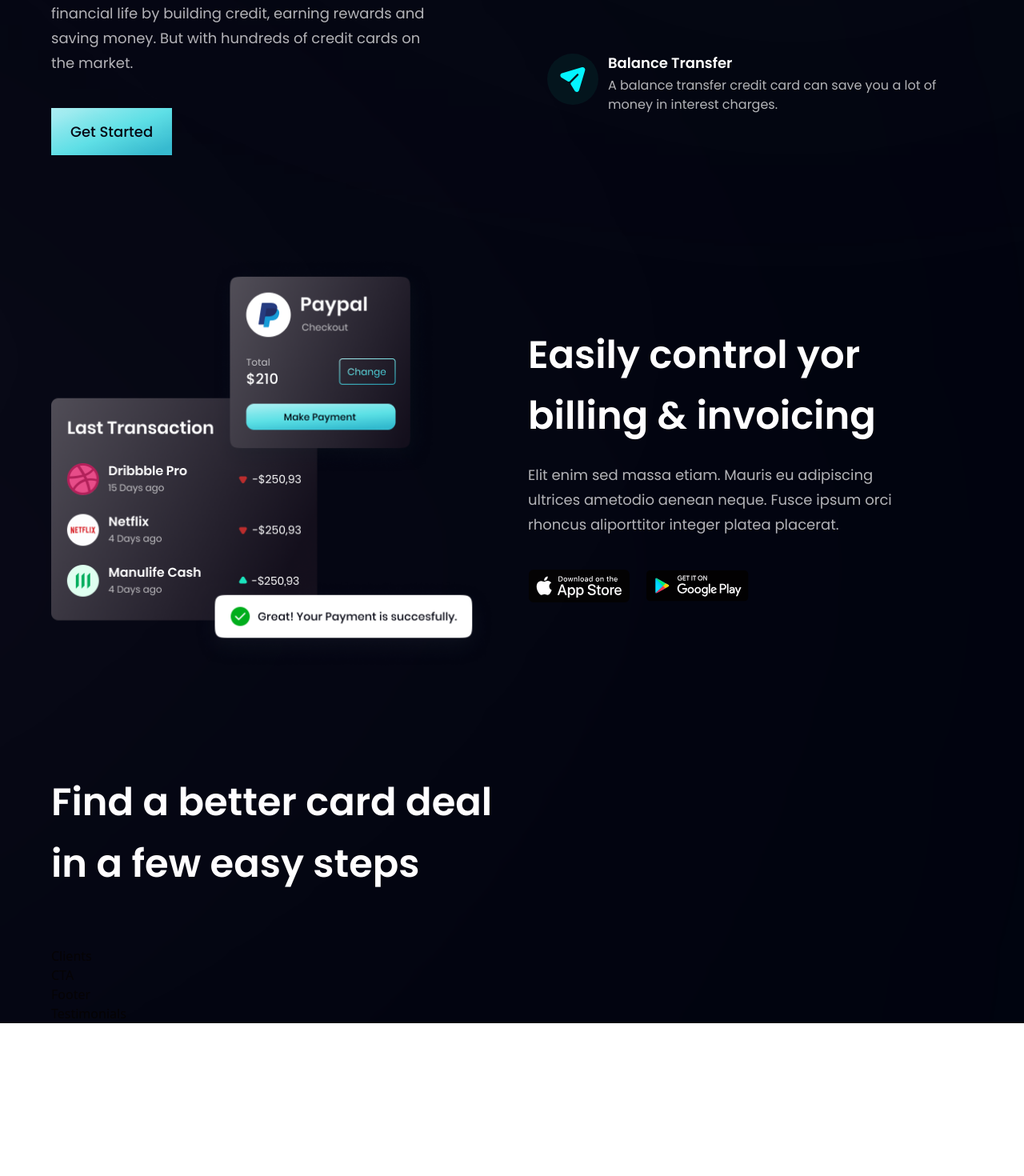
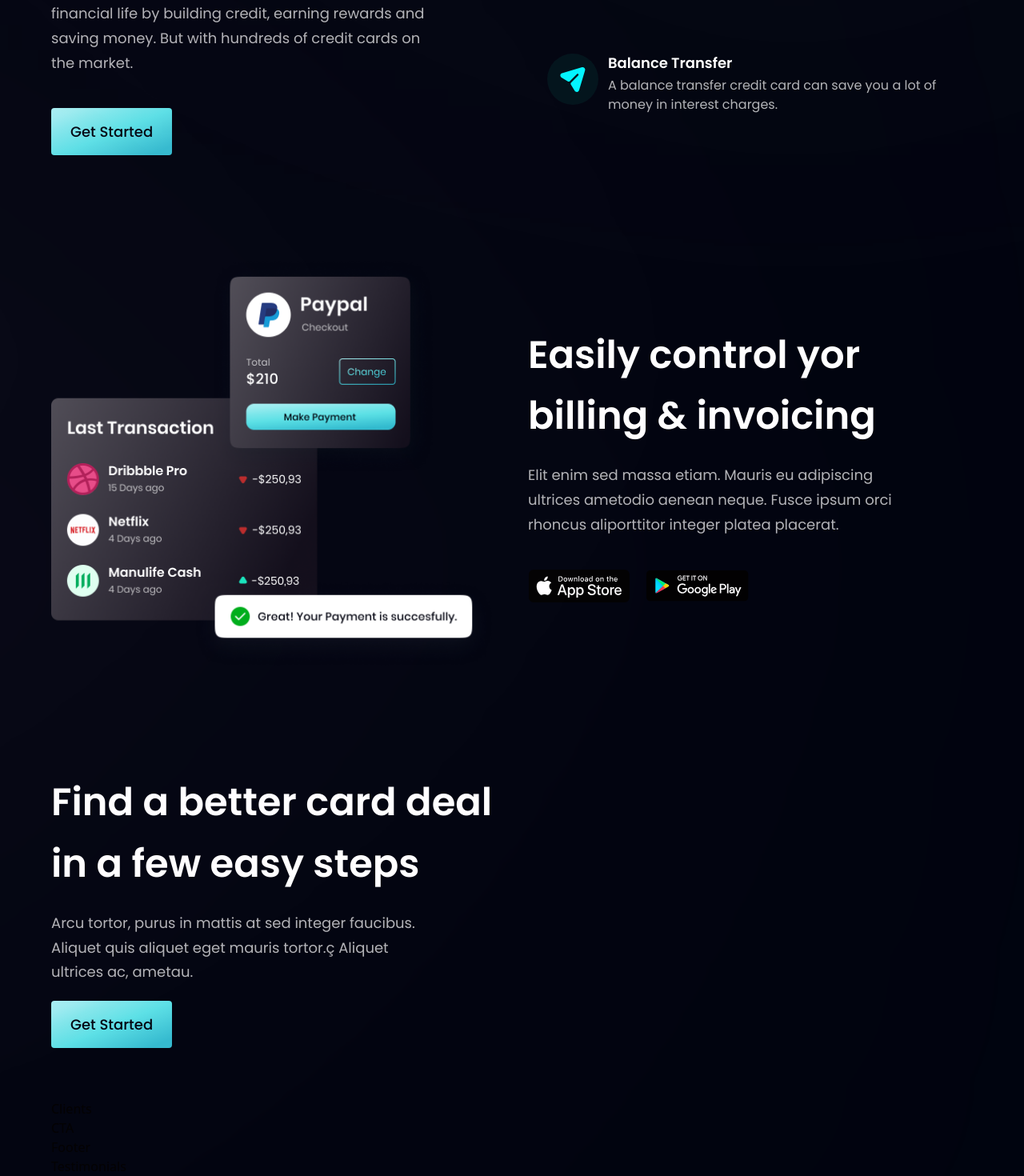
Before and after one commit to Icika-max/bank_modern_app, a React (Vite) app: page / in a window 1280 px wide. Shown: the part 1288-2758 px from the top of the page at 80% size. Before the commit the page ends 2567 px from the top, so only its background shows below. Built offline with nearby package versions, Linux system fonts and the light colour scheme.

Commit message:
created the button in the card deal component

```diff
--- a/src/components/Button.jsx
+++ b/src/components/Button.jsx
@@ -2,7 +2,7 @@
 
 const Button = ({styles}) => {
   return (
-    <button type='button' className={`py-4 px-6 bg-blue-gradient font-poppins font-medium text-[18px] text-primary outline-none ${styles}`} >
+    <button type='button' className={`py-4 px-6 bg-blue-gradient font-poppins font-medium text-[18px] text-primary outline-none ${styles} rounded -[10px]`} >
       Get Started
 
     </button>
--- a/src/components/CardDeal.jsx
+++ b/src/components/CardDeal.jsx
@@ -8,6 +8,11 @@
 <section className={layout.section}>
   <div className={layout.sectionInfo}>
     <h2 className={styles.heading2}> Find a better card deal <br className='sm:block hidden'/> in a few easy steps</h2>
+    <p className={`${styles.paragraph} max-w-[470px] mt-5`}>
+        Arcu tortor, purus in mattis at sed integer faucibus. Aliquet quis
+        aliquet eget mauris tortor.ç Aliquet ultrices ac, ametau.
+      </p>
+      <Button styles="mt-5" />
 
   </div>
 
```
